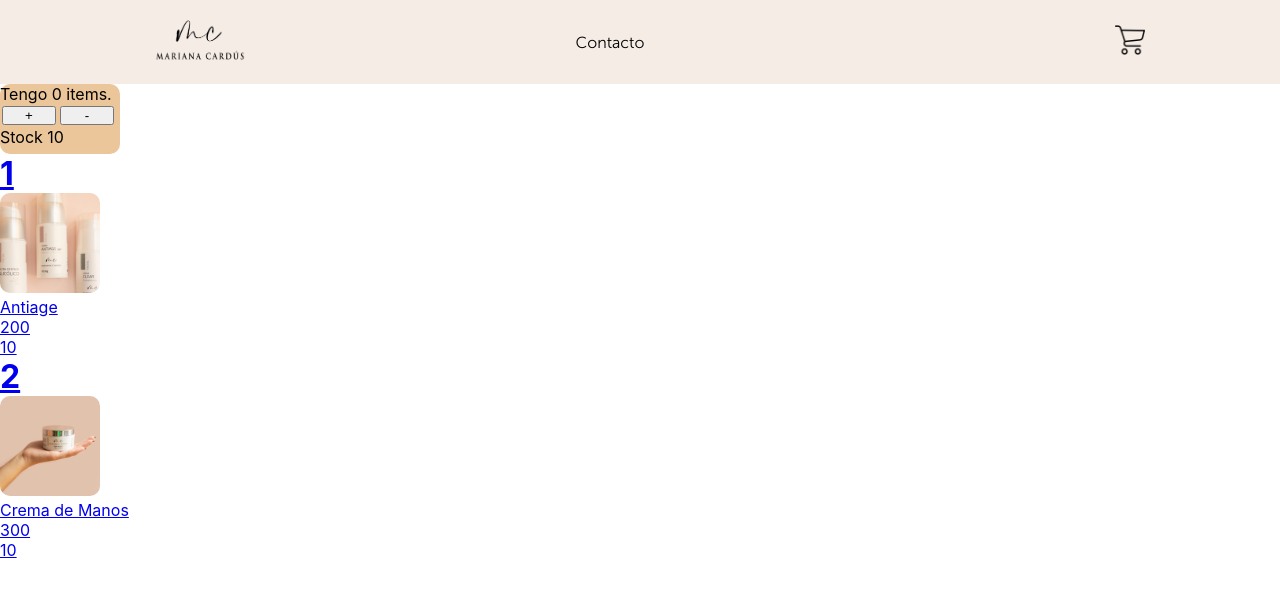
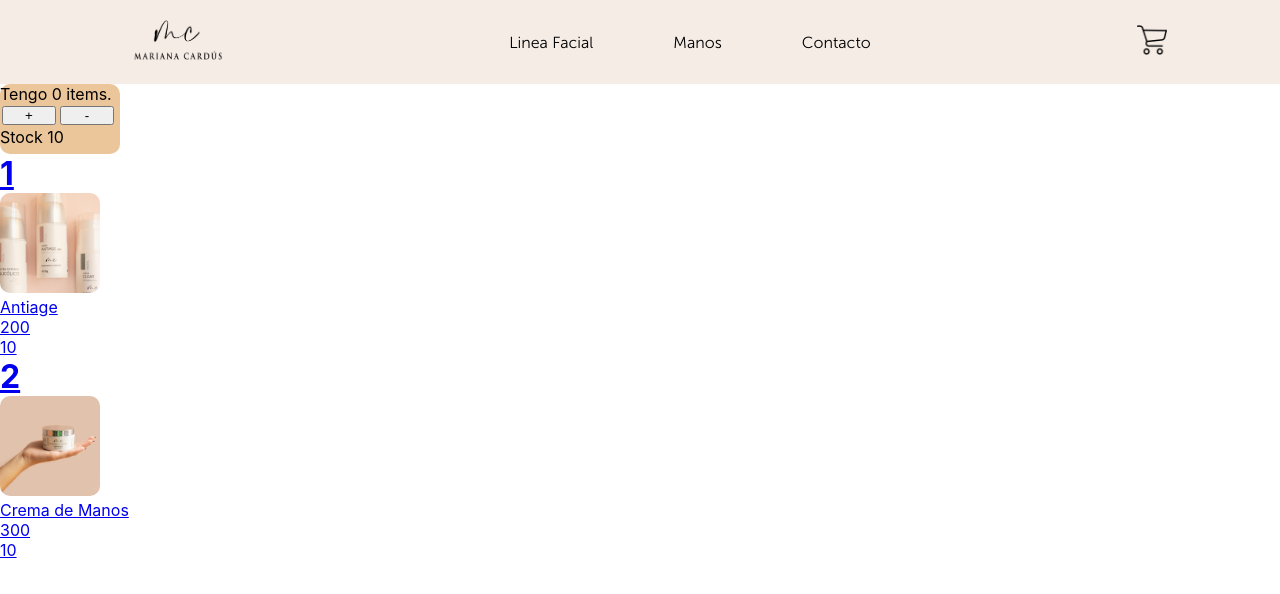
Before and after one commit to FranciscoBaglietto/Mariana-Cardus-ReactJs, a React (Create React App) app: page / in a window 1280 px wide. Shown: the top 594 px of the page. Built offline with nearby package versions, Linux system fonts and the light colour scheme.

Commit message:
Error en seleccion de prdutos

```diff
--- a/src/App.js
+++ b/src/App.js
@@ -16,9 +16,7 @@ function App() {
         <Route path='/' element={<ItemListContainer />} />
         <Route path='/detail/:id' element={<ItemListContainer/>}/>
         <Route path='/contacto' element={<div>Contacto</div>} />
-        <Route path='/category/:id' element={<ItemListContainer/>}/>
-        <Route path='/item/:id' element={<ItemDetailContainer/>}/>
-
+        <Route path='/category/:categoryName' element={<ItemListContainer/>}/>
 
       </Routes>
 
--- a/src/components/Data/Data.js
+++ b/src/components/Data/Data.js
@@ -4,14 +4,16 @@ const Data = [
         nombre: "Antiage",
         precio: 200,
         img: "/antiage.jpg",
-        stock: 10
+        stock: 10,
+        category:"lineaFacial"
     },
     {
         id: 2,
         nombre: "Crema de Manos",
         precio: 300,
         img: "/crema-de-manos.jpg",
-        stock: 10
+        stock: 10,
+        category:"manos"
     },
 ]
 
--- a/src/components/ItemListContainer/ItemListContainer.js
+++ b/src/components/ItemListContainer/ItemListContainer.js
@@ -3,6 +3,7 @@ import ItemCount from '../ItemCount/ItemCount';
 import Data from '../Data/Data';
 import { useEffect, useState } from 'react';
 import ItemList from '../ItemList/ItemList';
+import { useParams } from 'react-router-dom';
 
 
 
@@ -10,6 +11,14 @@ import ItemList from '../ItemList/ItemList';
 const ItemListContainer = ({ greeting }) => {
     const [data, setData] = useState([])
     const [loading, setLoading] = useState(true)
+    const { categoryName } = useParams()
+
+    let datos = `${data}`
+
+    if(categoryName) {
+        setData(`${datos}/category/${categoryName}`)
+    }
+
 
     //promesa
     const getFetch = new Promise((res, rej) => {
--- a/src/components/NavBar/NavBar.js
+++ b/src/components/NavBar/NavBar.js
@@ -14,21 +14,38 @@ const NavBar = () => {
             <ul className="Enlaces-menu">
                 <li>
                     <NavLink
+                        to={'/category/lineaFacial'}
+                        style={({ isActive }) =>
+                            isActive
+                                ? { color: 'white' }
+                                : { color: 'black' }
+                        }
+                    >Linea Facial</NavLink>
+
+                </li>
+                <li>
+                    <NavLink
+                        to={'/category/manos'}
+                        style={({ isActive }) =>
+                            isActive
+                                ? { color: 'white' }
+                                : { color: 'black' }
+                        }
+                    >Manos</NavLink>
+
+                </li>
+                <li>
+                    <NavLink
                         to={'/contacto'}
                         style={({ isActive }) =>
-                        isActive
-                        ?{color:'white'}
-                        :{color:'black'}
+                            isActive
+                                ? { color: 'white' }
+                                : { color: 'black' }
                         }
                     >Contacto</NavLink>
 
                 </li>
-                <li>
 
-                </li>
-                <li>
-
-                </li>
             </ul>
             <CartWidget />
             <button className="Ham" type="button">
```
